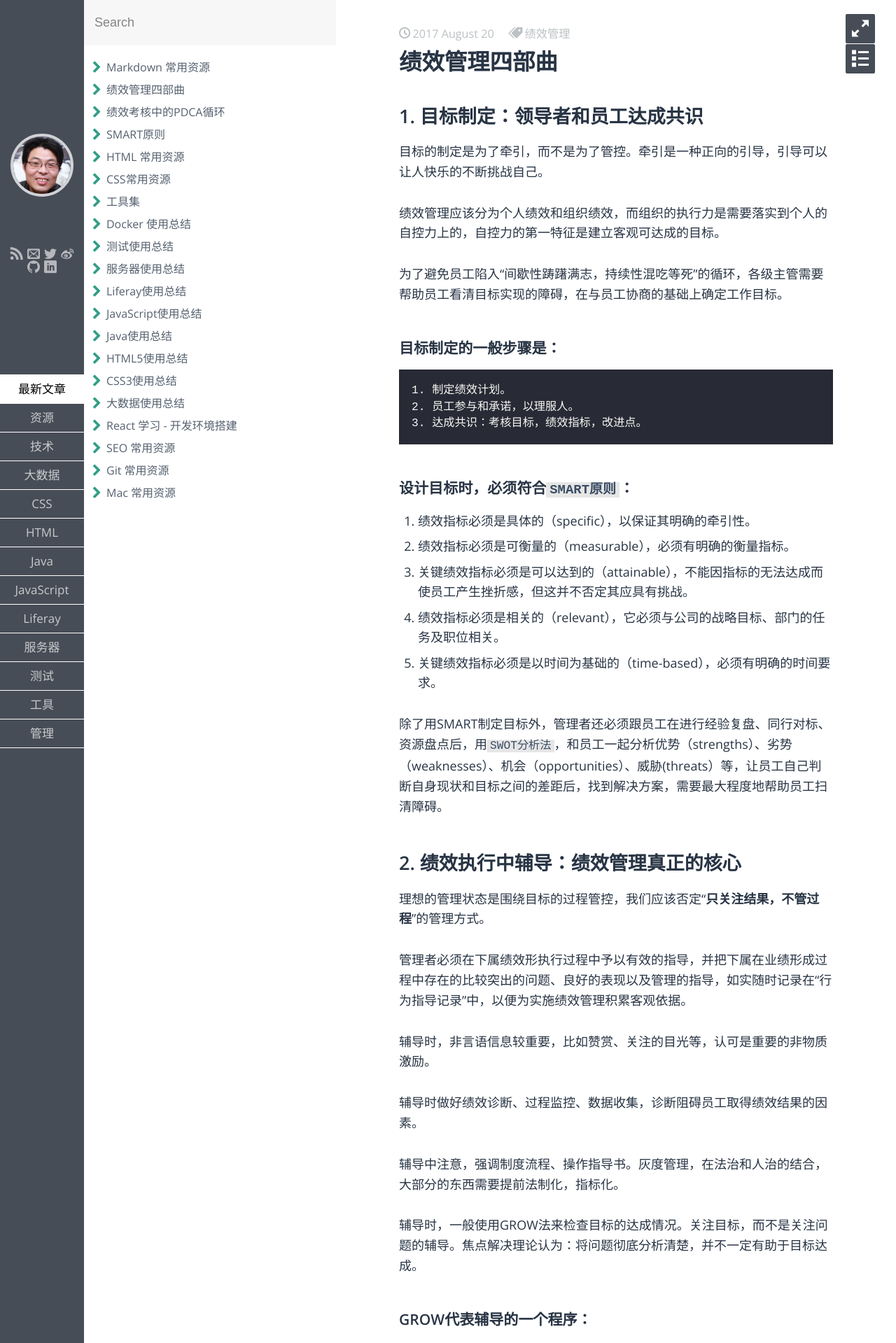
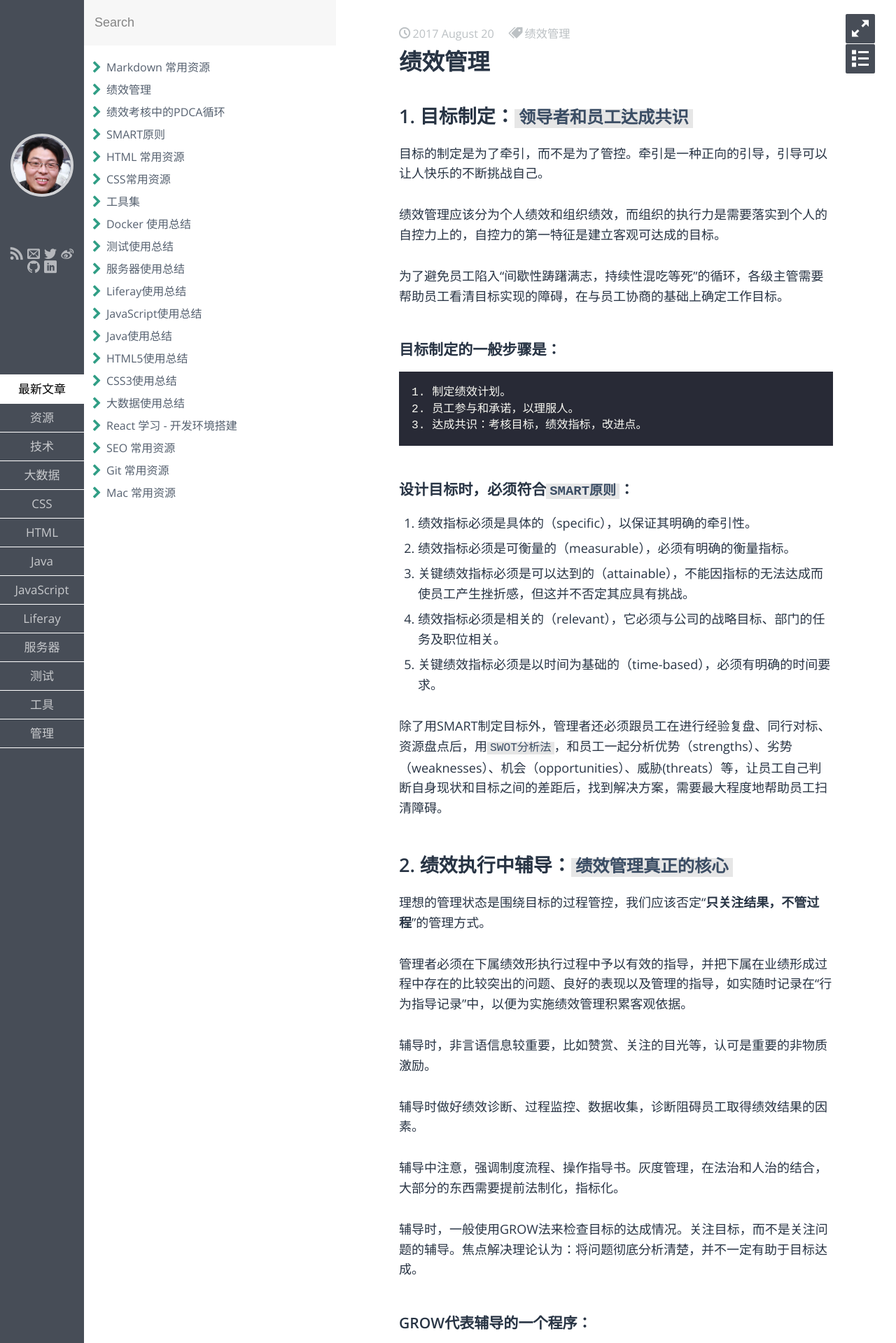
Before and after one commit to sohui/sohui.github.io, a Jekyll site: the page built from _posts/mba/2017-08-20-performance-principle.md, in a window 1280 px wide. Shown: the top 1919 px of the page at 70% size. Built offline with Jekyll 4.4.1, drawn with Linux system fonts in a browser that asks for light colours; some web fonts are replaced; comment, search, counter and statistics services are not loaded.

Commit message:
更改绩效管理标题

```diff
--- a/_posts/mba/2017-08-20-performance-principle.md
+++ b/_posts/mba/2017-08-20-performance-principle.md
@@ -1,12 +1,12 @@
 ---
 layout: post
-title: 绩效管理四部曲
+title: 绩效管理
 category: 管理
 tags: 绩效管理
 keywords: 管理 绩效管理
 ---
 
-## 1. 目标制定：领导者和员工达成共识
+## 1. 目标制定：`领导者和员工达成共识`
 目标的制定是为了牵引，而不是为了管控。牵引是一种正向的引导，引导可以让人快乐的不断挑战自己。
 
 绩效管理应该分为个人绩效和组织绩效，而组织的执行力是需要落实到个人的自控力上的，自控力的第一特征是建立客观可达成的目标。
@@ -29,7 +29,7 @@ keywords: 管理 绩效管理
 
 除了用SMART制定目标外，管理者还必须跟员工在进行经验复盘、同行对标、资源盘点后，用`SWOT分析法`，和员工一起分析优势（strengths）、劣势（weaknesses）、机会（opportunities）、威胁(threats）等，让员工自己判断自身现状和目标之间的差距后，找到解决方案，需要最大程度地帮助员工扫清障碍。
 
-## 2. 绩效执行中辅导：绩效管理真正的核心
+## 2. 绩效执行中辅导：`绩效管理真正的核心`
 理想的管理状态是围绕目标的过程管控，我们应该否定“**只关注结果，不管过程**”的管理方式。
 
 管理者必须在下属绩效形执行过程中予以有效的指导，并把下属在业绩形成过程中存在的比较突出的问题、良好的表现以及管理的指导，如实随时记录在“行为指导记录”中，以便为实施绩效管理积累客观依据。
```
